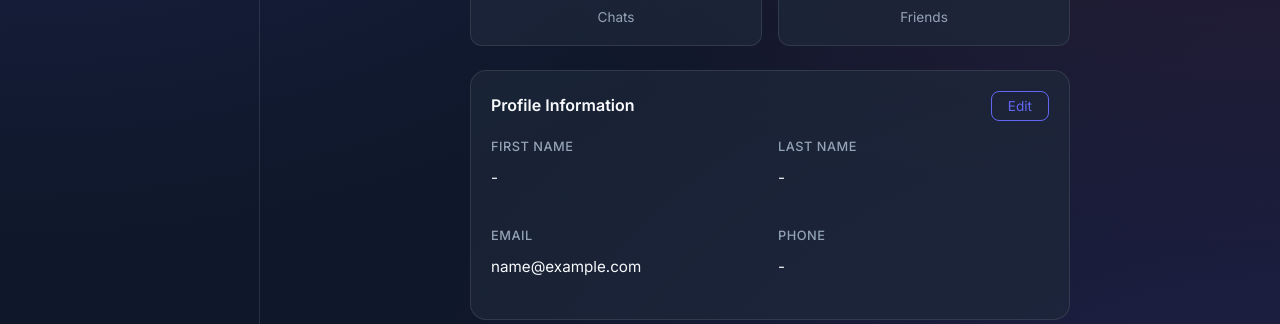
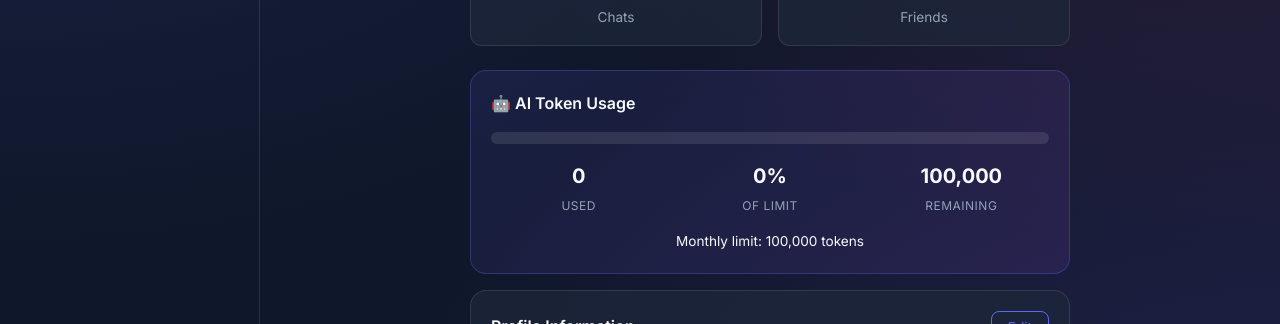
Before and after one commit to typow21/group-chat-gpt-frontend, a React (Create React App) app: page /profile in a window 1280 px wide. Shown: the part 312-636 px from the top of the page. Built offline with nearby package versions, Linux system fonts and the light colour scheme; no server answers; sample sign-in values are in the browser's storage.

Commit message:
feat: add token usage tracking and display in profile section

```diff
--- a/src/Profile.js
+++ b/src/Profile.js
@@ -41,6 +41,12 @@ function Profile() {
     roomCount: 0,
     friendCount: 0
   });
+  const [tokenUsage, setTokenUsage] = useState({
+    used_tokens: 0,
+    token_limit: 100000,
+    percentage_used: 0,
+    remaining_tokens: 100000
+  });
 
   useEffect(() => {
     const fetchProfile = async () => {
@@ -82,6 +88,17 @@ function Profile() {
           const friendCount = data.user_context?.friends?.length || 0;
           setStats({ roomCount, friendCount });
           setError(null);
+
+          // Fetch token usage
+          try {
+            const tokenResponse = await authFetch(`${process.env.REACT_APP_ENDPOINT}/profile/${userId}/token-usage`);
+            if (tokenResponse.ok) {
+              const tokenData = await tokenResponse.json();
+              setTokenUsage(tokenData);
+            }
+          } catch (tokenError) {
+            console.error('Error fetching token usage:', tokenError);
+          }
         } else {
           const errorText = await response.text();
           console.error('Profile fetch failed:', response.status, errorText);
@@ -219,6 +236,40 @@ function Profile() {
           </div>
         </div>
 
+        {/* Token Usage */}
+        <div className="profile-section token-usage-section">
+          <h2>🤖 AI Token Usage</h2>
+          <div className="token-usage-container">
+            <div className="token-progress-bar">
+              <div
+                className="token-progress-fill"
+                style={{
+                  width: `${Math.min(tokenUsage.percentage_used, 100)}%`,
+                  backgroundColor: tokenUsage.percentage_used > 80 ? '#ef4444' :
+                                   tokenUsage.percentage_used > 50 ? '#f59e0b' : '#22c55e'
+                }}
+              ></div>
+            </div>
+            <div className="token-stats">
+              <div className="token-stat">
+                <span className="token-stat-value">{tokenUsage.used_tokens.toLocaleString()}</span>
+                <span className="token-stat-label">Used</span>
+              </div>
+              <div className="token-stat">
+                <span className="token-stat-value">{tokenUsage.percentage_used}%</span>
+                <span className="token-stat-label">of Limit</span>
+              </div>
+              <div className="token-stat">
+                <span className="token-stat-value">{tokenUsage.remaining_tokens.toLocaleString()}</span>
+                <span className="token-stat-label">Remaining</span>
+              </div>
+            </div>
+            <p className="token-limit-info">
+              Monthly limit: {tokenUsage.token_limit.toLocaleString()} tokens
+            </p>
+          </div>
+        </div>
+
         {/* Profile Info */}
         <div className="profile-section">
           <div className="section-header">
--- a/src/profile.css
+++ b/src/profile.css
@@ -318,6 +318,65 @@
   border-color: #ef4444;
 }
 
+/* Token Usage Section */
+.token-usage-section {
+  background: linear-gradient(135deg, rgba(99, 102, 241, 0.1), rgba(168, 85, 247, 0.1));
+  border-color: rgba(99, 102, 241, 0.3);
+}
+
+.token-usage-container {
+  display: flex;
+  flex-direction: column;
+  gap: 1rem;
+}
+
+.token-progress-bar {
+  width: 100%;
+  height: 12px;
+  background: rgba(255, 255, 255, 0.1);
+  border-radius: 6px;
+  overflow: hidden;
+}
+
+.token-progress-fill {
+  height: 100%;
+  border-radius: 6px;
+  transition: width 0.5s ease, background-color 0.3s ease;
+}
+
+.token-stats {
+  display: grid;
+  grid-template-columns: repeat(3, 1fr);
+  gap: 1rem;
+  text-align: center;
+}
+
+.token-stat {
+  display: flex;
+  flex-direction: column;
+  gap: 0.25rem;
+}
+
+.token-stat-value {
+  font-size: 1.25rem;
+  font-weight: 700;
+  color: var(--text-primary);
+}
+
+.token-stat-label {
+  font-size: 0.75rem;
+  color: var(--text-secondary);
+  text-transform: uppercase;
+  letter-spacing: 0.5px;
+}
+
+.token-limit-info {
+  margin: 0;
+  font-size: 0.85rem;
+  color: var(--text-tertiary);
+  text-align: center;
+}
+
 /* Mobile */
 @media (max-width: 600px) {
   .profile-page {
```
